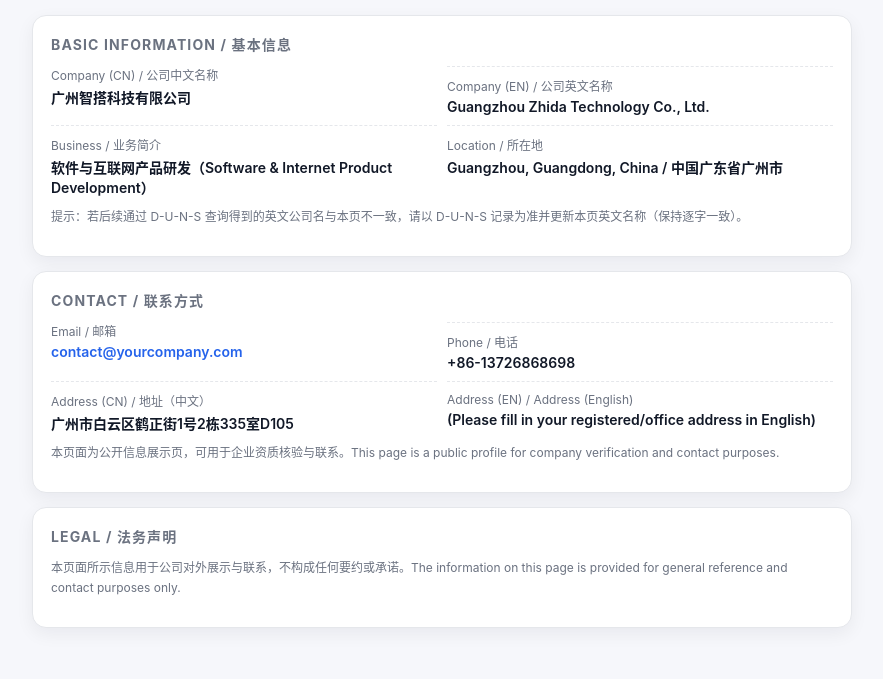
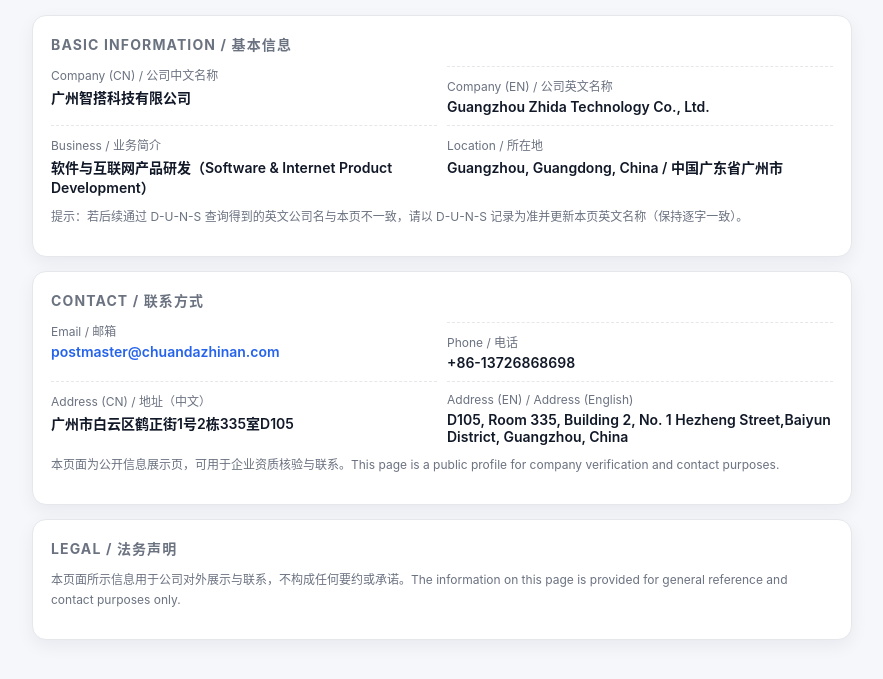
Before and after one commit to sulingzhi97/zhida-websit, a plain HTML site: page index.html in a window 1280 px wide. Shown: the part 133-812 px from the top of the page, without its empty margins (198-1081 px from the left). Drawn offline with Linux system fonts and the light colour scheme.

Commit message:
Update index.html

```diff
--- a/index.html
+++ b/index.html
@@ -149,7 +149,7 @@
       <div class="grid">
         <div>
           <div class="label">Email / 邮箱</div>
-          <div class="value"><a href="mailto:postmaster@chuandazhinan.com">contact@yourcompany.com</a></div>
+          <div class="value"><a href="mailto:postmaster@chuandazhinan.com">postmaster@chuandazhinan.com</a></div>
         </div>
         <div class="row">
           <div class="label">Phone / 电话</div>
@@ -162,7 +162,7 @@
         </div>
         <div class="row">
           <div class="label">Address (EN) / Address (English)</div>
-          <div class="value">(Please fill in your registered/office address in English)</div>
+          <div class="value">D105, Room 335, Building 2, No. 1 Hezheng Street,Baiyun District, Guangzhou, China</div>
         </div>
       </div>
 
```
